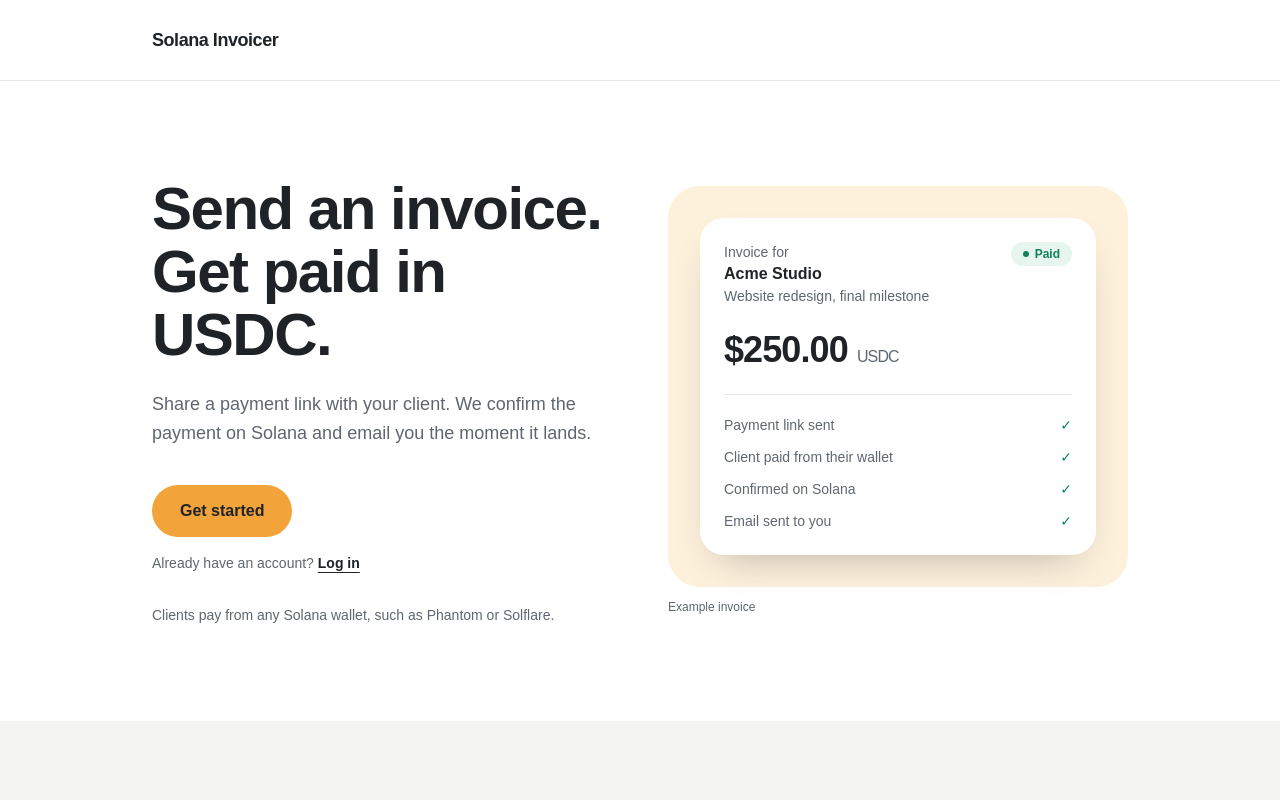
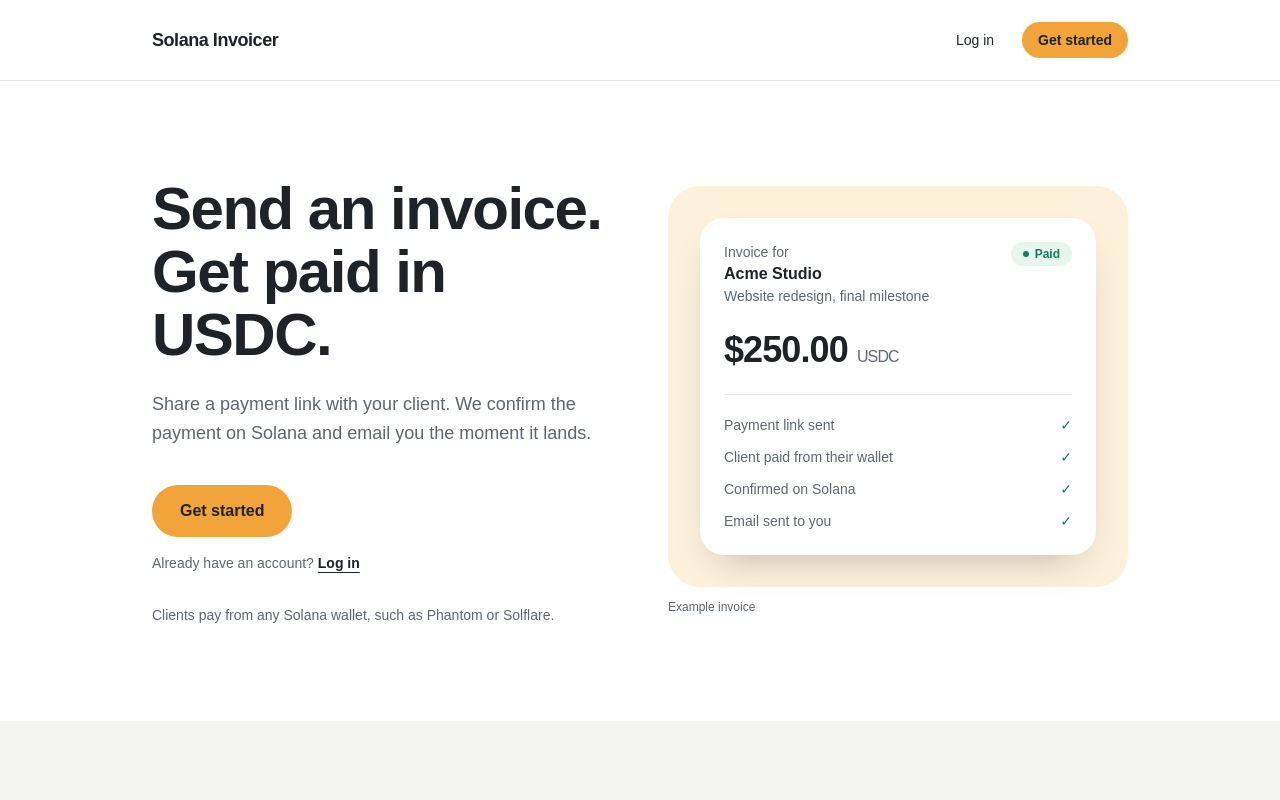
Before and after one commit to zoelaenski/arrivo, a Next.js app: page / in a window 1280 px wide. Shown: the top 800 px of the page. Built offline with nearby package versions, Linux system fonts and the light colour scheme; no server answers.

Commit message:
Add login and get started buttons to header

```diff
--- a/src/app/page.tsx
+++ b/src/app/page.tsx
@@ -89,7 +89,7 @@ export default async function Home() {
           <span className="text-lg font-bold tracking-tight">
             Solana Invoicer
           </span>
-          {user && (
+                   {user ? (
             <Link
               href="/dashboard"
               prefetch={false}
@@ -97,6 +97,21 @@ export default async function Home() {
             >
               Open dashboard
             </Link>
+          ) : (
+            <div className="flex items-center gap-2 sm:gap-3">
+              <Link
+                href="/login"
+                className={`rounded-full px-4 py-2 text-sm font-medium hover:bg-[#F4F4F2] transition ${focus}`}
+              >
+                Log in
+              </Link>
+              <Link
+                href="/login?mode=signup"
+                className={`rounded-full bg-[#F2A33A] text-[#1F2328] px-4 py-2 text-sm font-semibold hover:bg-[#E8962A] transition ${focus}`}
+              >
+                Get started
+              </Link>
+            </div>
           )}
         </div>
       </header>
```
